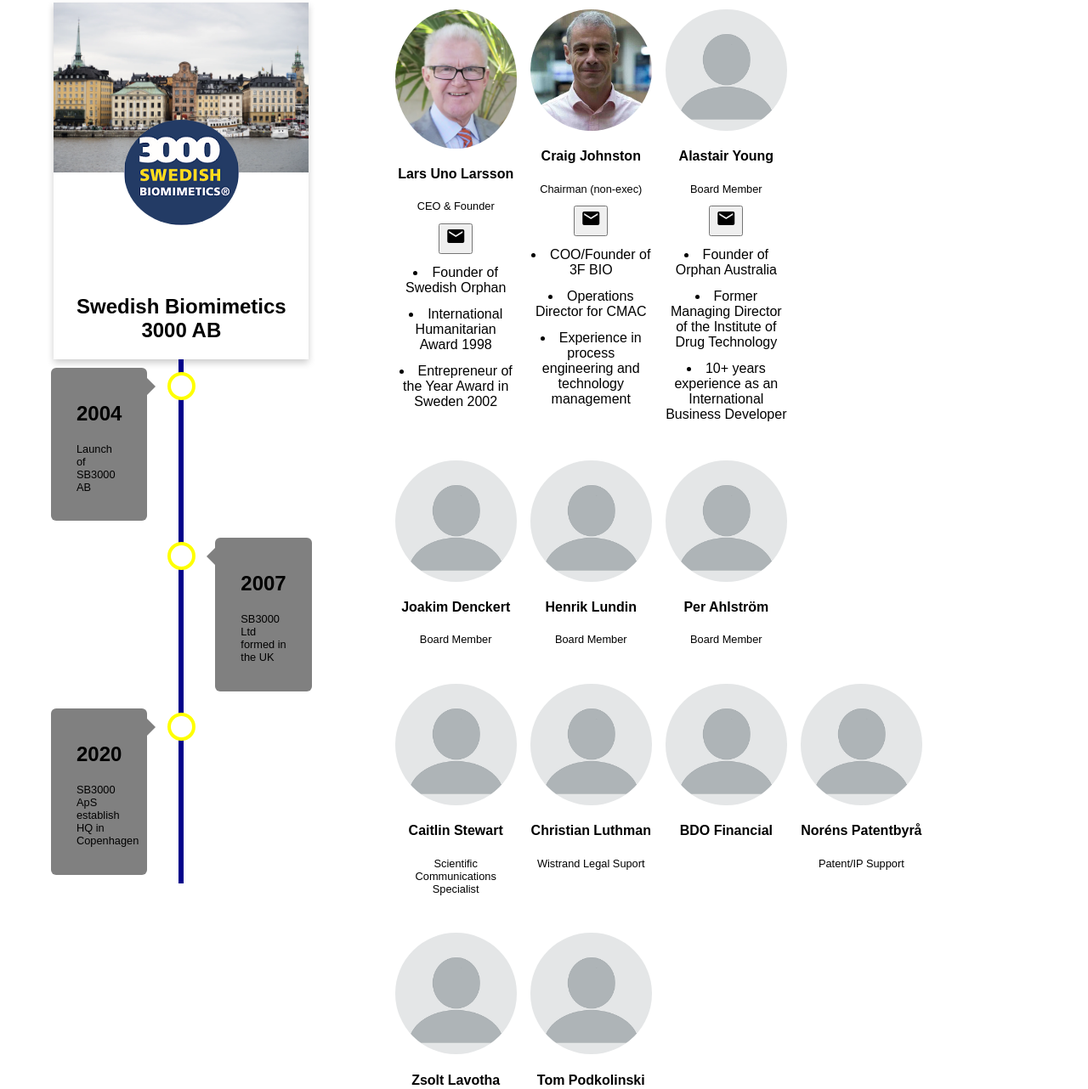
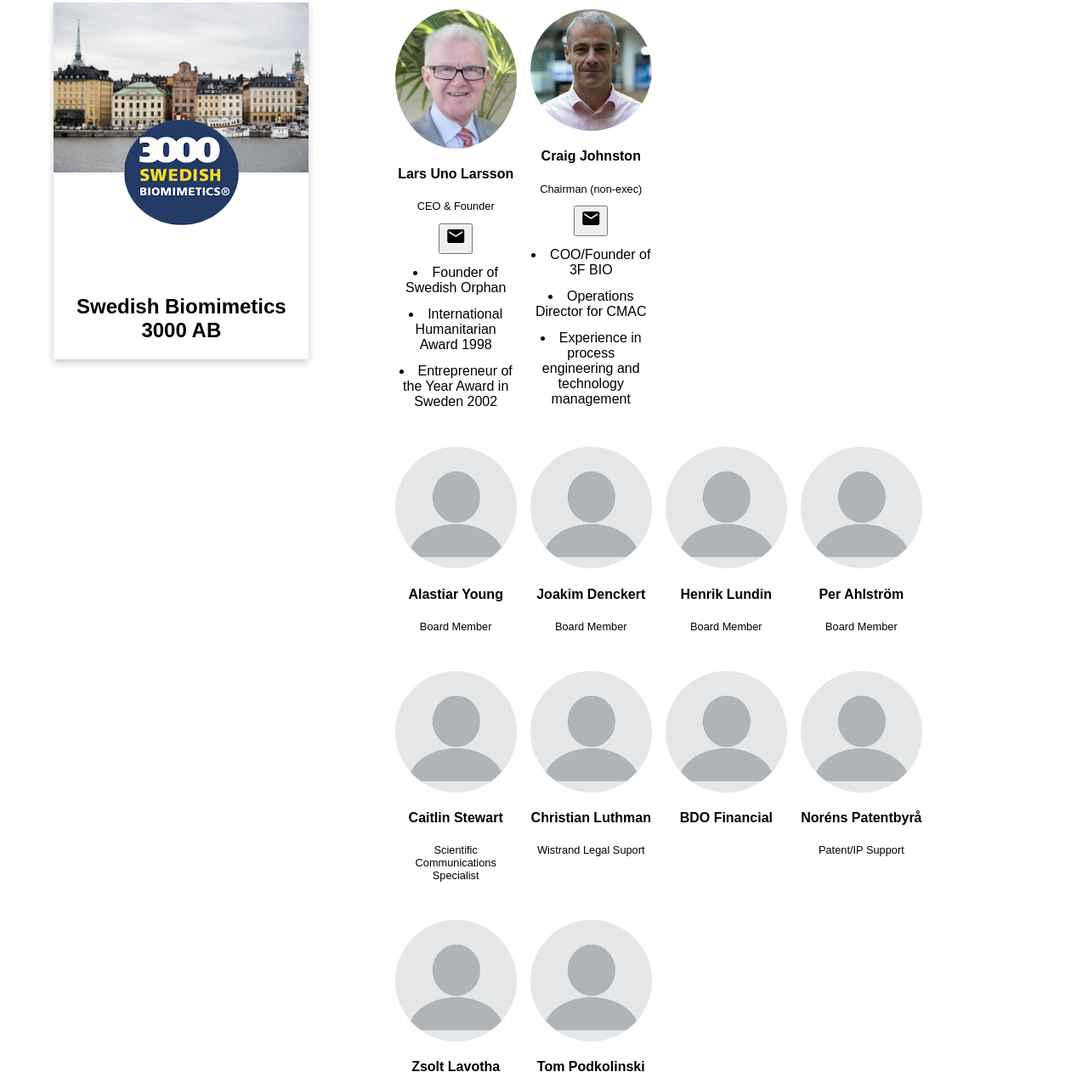
Before and after one commit to JTennants/SB3000, a plain HTML site: page team.html in a window 1280 px wide. Shown: the part 83-1365 px from the top of the page at 85% size. Drawn offline with Linux system fonts and the light colour scheme.

Commit message:
Update team.html

```diff
--- a/team.html
+++ b/team.html
@@ -38,28 +38,6 @@
                 </div>
             </div>
 
-<div class="timeline">
-    <div class="container left">
-        <div class="content">
-            <h2>2004</h2>
-            <p>Launch of SB3000 AB </p>
-        </div>
-    </div>
-    <div class="container right">
-        <div class="content">
-            <h2>2007</h2>
-            <p>SB3000 Ltd formed in the UK</p>
-            </div>
-    </div>
-	<div class="container left">
-        <div class="content">
-            <h2>2020</h2>
-            <p>SB3000 ApS establish HQ in Copenhagen</p>
-            </div>
-    </div>
-
-
-    </div>
 
 
 </div>
@@ -102,23 +80,22 @@
 
 	</div>
         </div>
+            </div>
 
+<div class="row">
  <div class="column">
 
                <div class="tainer">
 		<img src="assets\person.png" alt="" style="border-radius: 50%; display: block; margin-left: auto; margin-right: auto;">
-                    <h4>Alastair Young</h4>
-		       <p>Board Member</p>
-                     <p><a href = "mailto:"> <button style="font-size:24px"> <i class="material-icons">email</i></button></a></p>
-		       <p><li> Founder of Orphan Australia</li></p>
-		       <p><li> Former Managing Director of the Institute of Drug Technology</li></p>
-		       <p><li> 10+ years experience as an International Business Developer</li></p>
+		    <h4>Alastiar Young </h4>
+                    <p>Board Member</p>
+                    <p class = "title"></p>
+
 	 </div>
 
             </div>
-        </div>
 
-	<div class="row">
+
 
  <div class="column">
 
```
